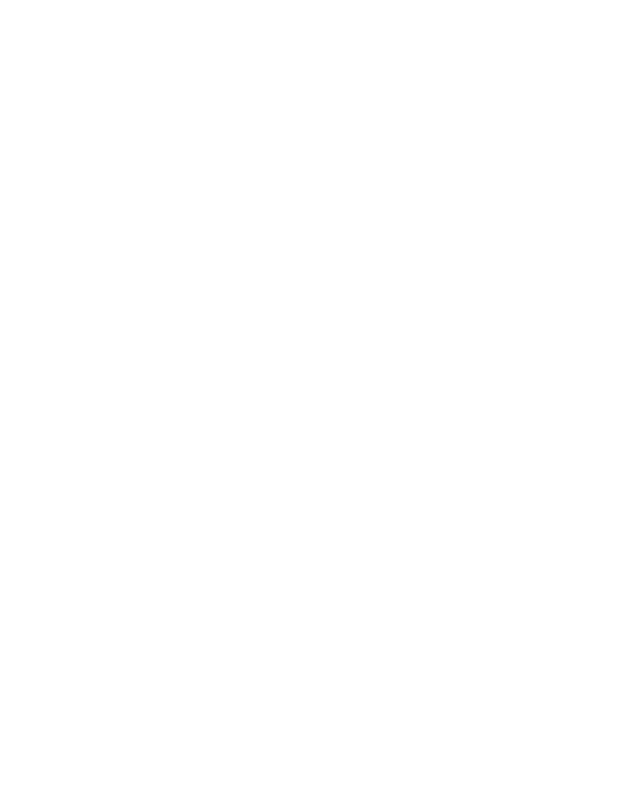
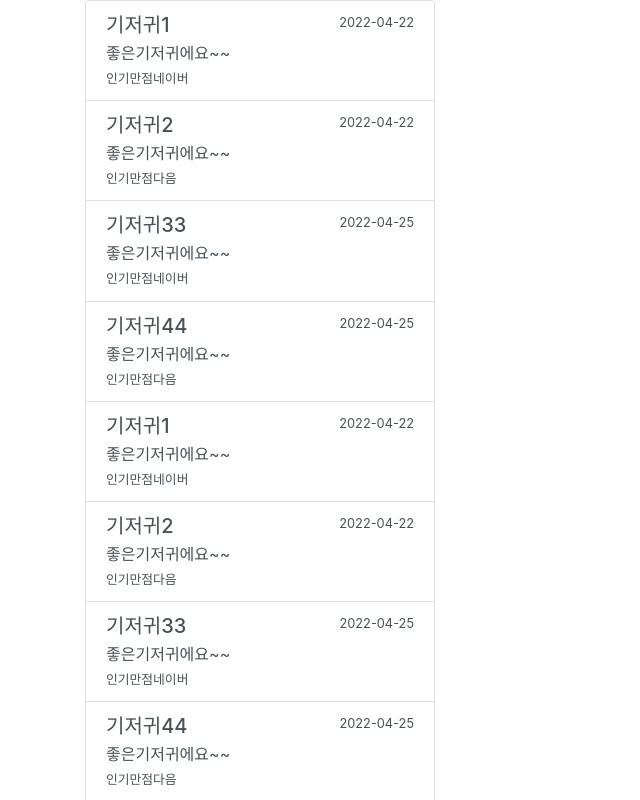
Before and after one commit to kimhyunjun7971/yodda, a plain HTML site: page main.html in a window 1280 px wide. Shown: the whole page, without its empty margins (0-640 px from the left). Drawn offline with nearby package versions, Linux system fonts and the light colour scheme.

Commit message:
Update main.html

```diff
--- a/main.html
+++ b/main.html
@@ -34,7 +34,7 @@
 
 		$.get({
 		    url:"contents.json",method:"GET",
-		    success:function(e,obj){
+		    success:function(obj){
 		        var items = $(obj);
 		        console.log(items);
 				var itemHtml = "";
```
